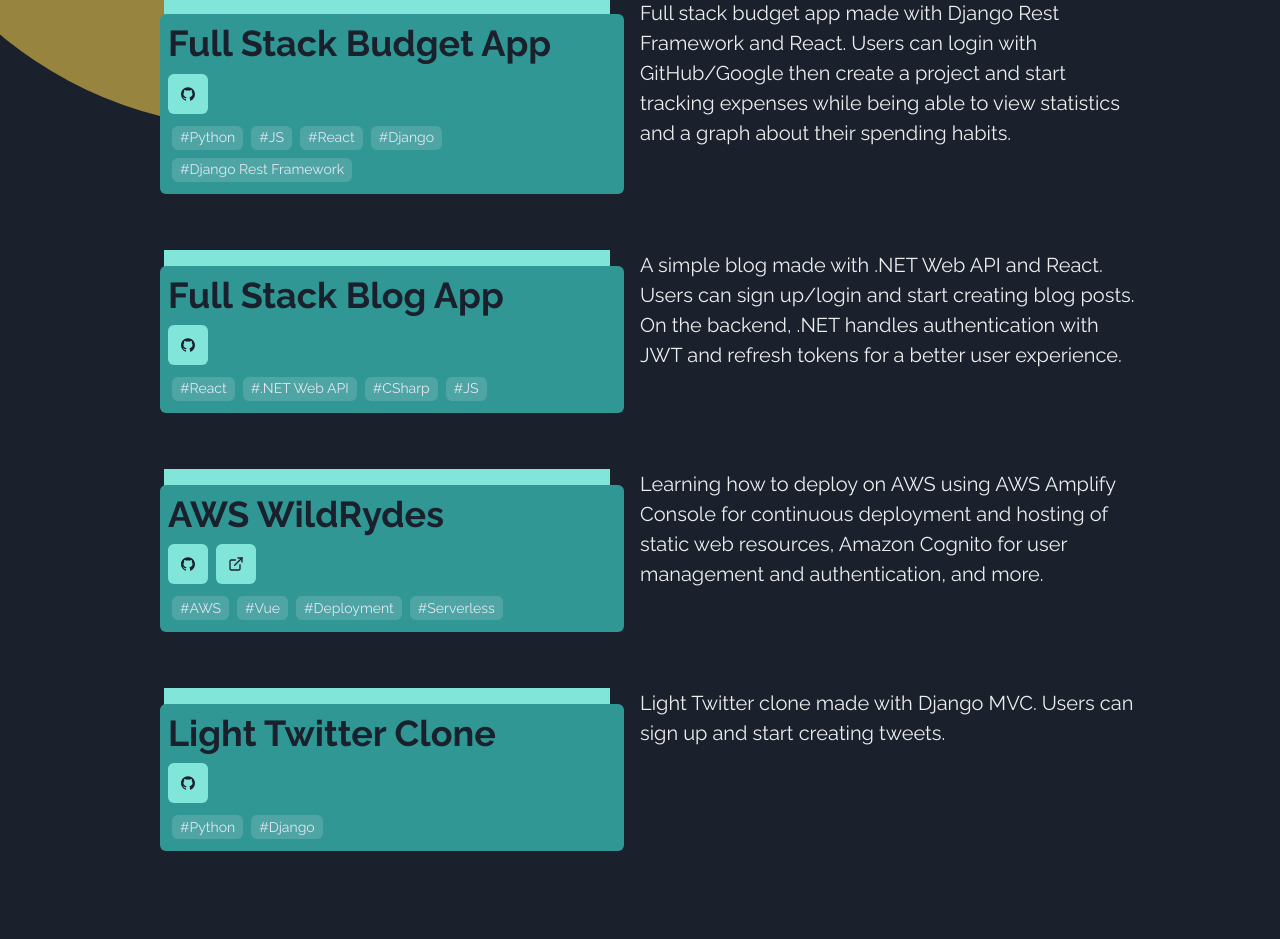
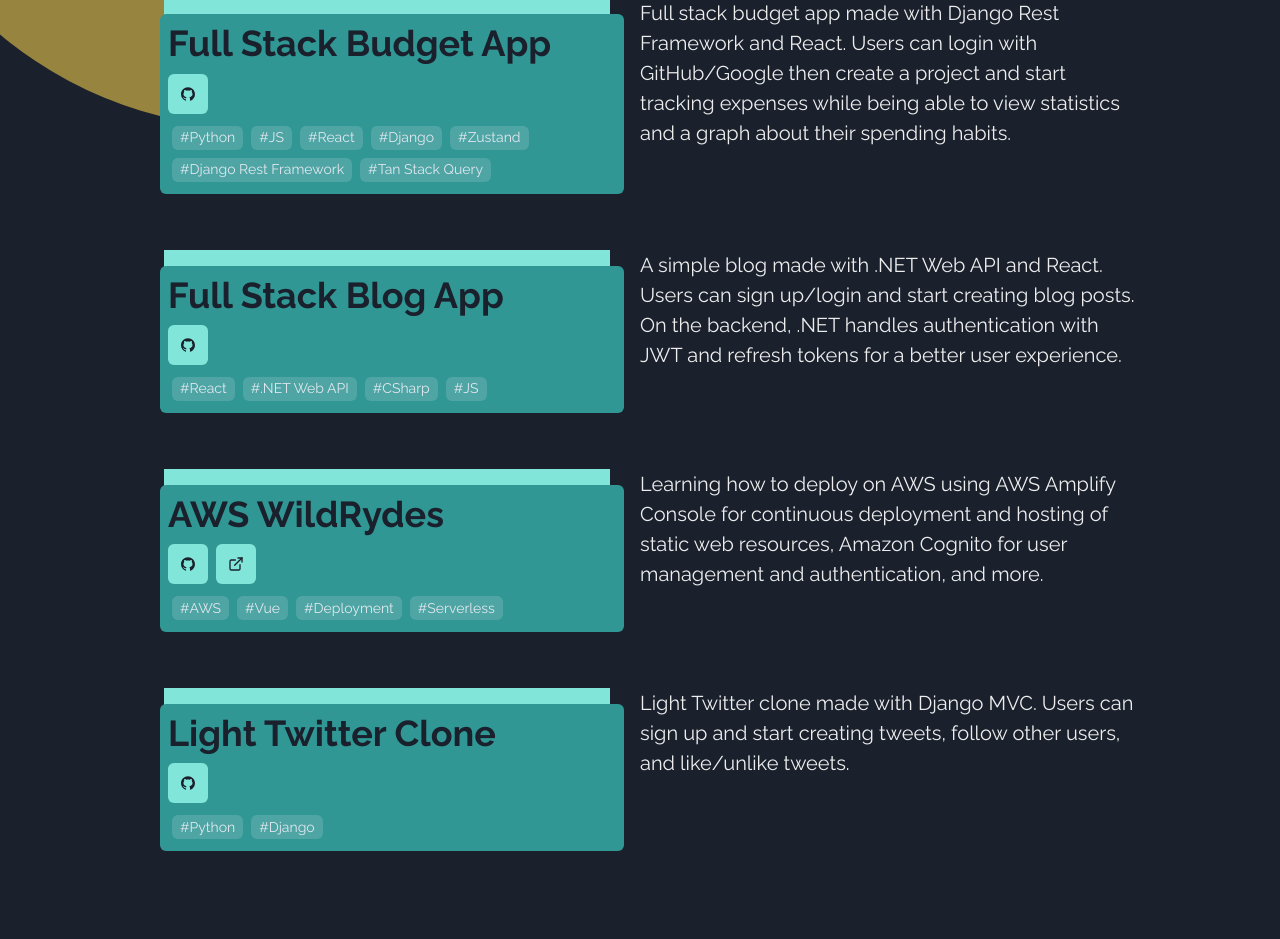
Before and after one commit to jsc-repo/portfolio, a Next.js app: page / in a window 1280 px wide. Shown: the part 973-1912 px from the top of the page. Built offline with nearby package versions, Linux system fonts and the light colour scheme.

Commit message:
added more info in portfolio projects

```diff
--- a/components/Portfolio.jsx
+++ b/components/Portfolio.jsx
@@ -87,7 +87,9 @@
                 "JS",
                 "React",
                 "Django",
+                "Zustand",
                 "Django Rest Framework",
+                "Tan Stack Query",
               ]}
               href="https://github.com/jsc-repo/react_dotnet_blog_api"
             />
@@ -122,9 +124,9 @@
           <Box>
             <Card
               title="Light Twitter Clone"
-              desc={
-                "Light Twitter clone made with Django MVC. Users can sign up and start creating tweets."
-              }
+              desc={`Light Twitter clone made with Django MVC.
+                Users can sign up and start creating tweets,
+                follow other users, and like/unlike tweets.`}
               variants={listItem}
               tags={["Python", "Django"]}
               href="https://github.com/jsc-repo/django-social"
```
